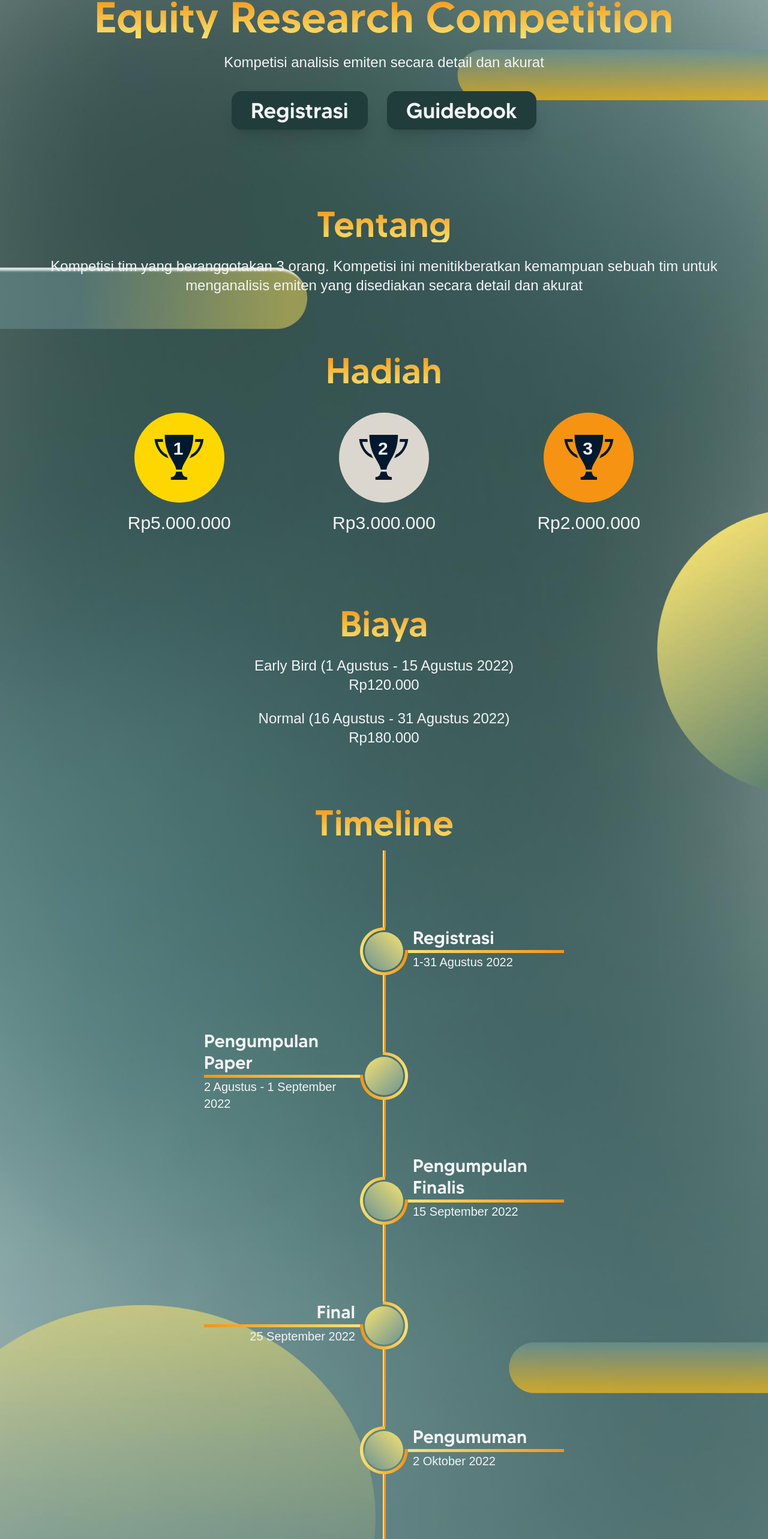
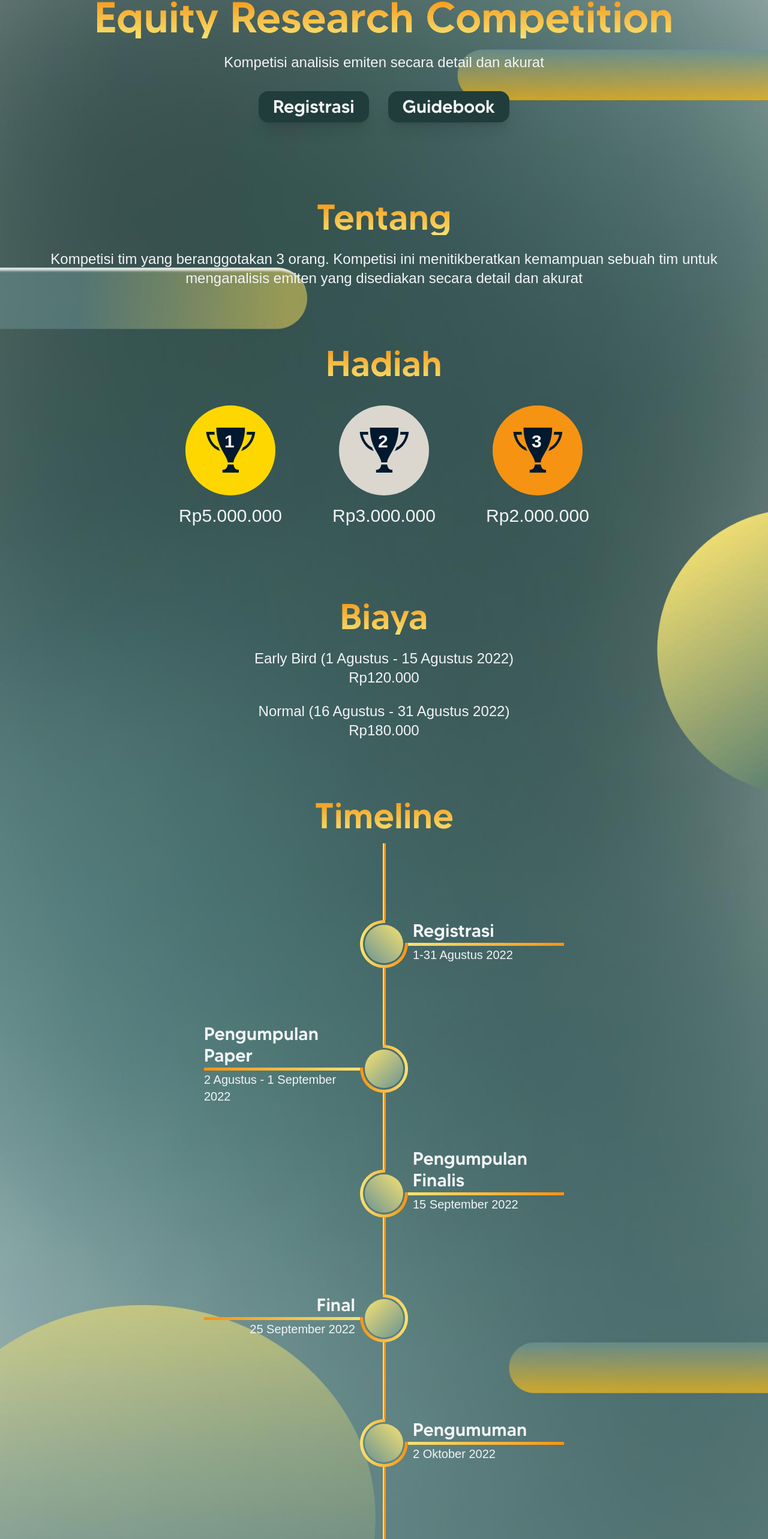
Before and after one commit to akbarmridho/infest-2022, a Next.js app: page /competition/research in a window 1280 px wide. Shown: the part 136-2702 px from the top of the page at 60% size. Built offline with nearby package versions, Linux system fonts and the light colour scheme.

Commit message:
update timeline and button layout for mobile

```diff
--- a/components/EventBanner.tsx
+++ b/components/EventBanner.tsx
@@ -15,7 +15,7 @@ const EventBanner = ({title, content, actions} : Props) => {
             <div className='w-full mx'>
                 <h1 className='h1 text-center text-gradient'>{title}</h1>
                 <p className="h3 text-center mt-6 text-gray-100">{content}</p>
-                <div className="flex justify-center my-8 gap-x-8">
+                <div className="flex justify-center my-8 gap-x-8 flex-wrap">
                     {
                         actions.map((action, i) => {
                             return <LinkButton name={action.name} href={action.href} key={i}/>
--- a/components/LinkButton.tsx
+++ b/components/LinkButton.tsx
@@ -6,7 +6,7 @@ interface Props {
 
 const LinkButton = ({name, href, className} : Props) => {
     return (
-        <a href={href} className={`bg-tgreen-300 px-8 py-3 text-gray-100 hover:text-gray-300 font-tommy text-4xl rounded-2xl shadow-xl ${className}`} target="_blank" rel="noreferrer">
+        <a href={href} className={`bg-tgreen-300 mt-2 sm:mt-0 px-6 py-2 text-gray-100 hover:text-gray-300 font-tommy text-3xl rounded-2xl shadow-xl ${className}`} target="_blank" rel="noreferrer">
             {name}
         </a>
     )
--- a/components/Reward.tsx
+++ b/components/Reward.tsx
@@ -15,7 +15,7 @@ const PrizeIcon = () => {
 
 const Reward = ({position, backgroundColor, prize} : Props) => {
     return (
-        <div className="basis-full md:basis-1/3 p-4 my-2">
+        <div className="basis-full md:basis-1/4 p-4 my-2">
             <div className="flex justify-center mb-4">
                 <div className='h-[150px] w-[150px] rounded-full grid grid-cols-1 place-items-center relative' style={{backgroundColor}}>
                     <div>
--- a/components/Timeline.tsx
+++ b/components/Timeline.tsx
@@ -15,7 +15,7 @@ const Timeline = ({ events } : Props) => {
         <div className='flex justify-center'>
             <div className='mx w-[600px]'>
                 <h2 className="h2 text-center text-gradient">Timeline</h2>
-                <div className="grid grid-cols-[260px_80px_260px] mt-4">
+                <div className="grid grid-cols-[80px_260px] sm:grid-cols-[260px_80px_260px] mt-4">
                     {
                         events.map((event, i) => {
                             return (
--- a/components/TimelineDivider.tsx
+++ b/components/TimelineDivider.tsx
@@ -1,11 +1,8 @@
 const TimelineDivider = () => {
     return (<>
-        <div className=""></div>
-        <div className='w-20 flex justify-center'>
+        <div className='flex pl-[38px] sm:p-0 sm:justify-center col-span-2 sm:col-span-3'>
             <div className='h-32 w-[2.5px] bg-tyellow-100'></div>
             <div className='h-32 w-[2.5px] bg-tyellow-300'></div>
-        </div>
-        <div className="">
         </div>
     </>)
 }
--- a/components/TimelineItem.tsx
+++ b/components/TimelineItem.tsx
@@ -6,7 +6,7 @@ interface Props {
 
 const TimelineItem = ({orientation, name, date} : Props) => {
     return (<>
-        <div className="flex items-center relative text-gray-100">
+        <div className="hidden sm:flex items-center relative text-gray-100">
             { orientation === 'left' &&
                 <>
                 <div className="h-[5px] bg-gradient-to-r from-tyellow-300 to-tyellow-100 w-full"></div>
@@ -27,12 +27,10 @@ const TimelineItem = ({orientation, name, date} : Props) => {
                 <path d="M80 37.9999C80 45.9112 77.6541 55.6448 73.2588 62.2228C68.8635 68.8007 62.6164 73.9276 55.3073 76.9551C47.9983 79.9826 39.9556 80.7748 32.1964 79.2314C24.4371 77.688 17.3098 73.8786 11.7157 68.2845C6.12159 62.6904 2.31197 55.5629 0.768555 47.8036C-0.774859 40.0444 0.0172524 32.0018 3.04475 24.6927C6.07226 17.3837 11.1992 11.1363 17.7771 6.74108C24.3551 2.34582 34.0887 7.35608e-06 41.9999 0V5.04601C35.0867 5.04602 26.3287 7.09573 20.5805 10.9365C14.8323 14.7774 10.3521 20.2366 7.70653 26.6236C5.06093 33.0107 4.36874 40.039 5.71746 46.8194C7.06618 53.5999 10.3952 59.828 15.2837 64.7165C20.1721 69.6049 26.4003 72.9338 33.1808 74.2825C39.9612 75.6313 46.9893 74.9389 53.3764 72.2934C59.7634 69.6478 65.2225 65.1677 69.0633 59.4195C72.9041 53.6714 74.9542 44.9132 74.9542 37.9999H80Z" />
             </svg>
         </div>
-        <div className="flex items-center relative text-gray-100">
-            { orientation === 'right' && <>
+        <div className={`items-center relative text-gray-100 ${orientation === 'left' ? 'flex sm:hidden' : 'flex'}`}>
                 <div className="h-[5px] w-full bg-gradient-to-l from-tyellow-300 to-tyellow-100"></div>
                 <h4 className="font-tommy text-3xl absolute bottom-11 left-2">{name}</h4>
                 <p className="text-xl absolute bottom-2 top-11 left-2">{date}</p>
-            </>}
         </div>
     </>)
 }
--- a/data/home.json
+++ b/data/home.json
@@ -11,7 +11,7 @@
         {
             "title": "Trading Competition",
             "content": "Kompetisi tim yang beranggotakan 1 s.d. 3 orang. Peserta akan dibekali dana virtual yang harus digunakan untuk mendapatkan keuntungan yang sebesar-besarnya dengan analisis teknikal, bandarmologi, atau yang lainnya",
-            "href": "/events/competition/trading"
+            "href": "/competition/trading"
         },
         {
             "title": "Equity Research Competition",
```
